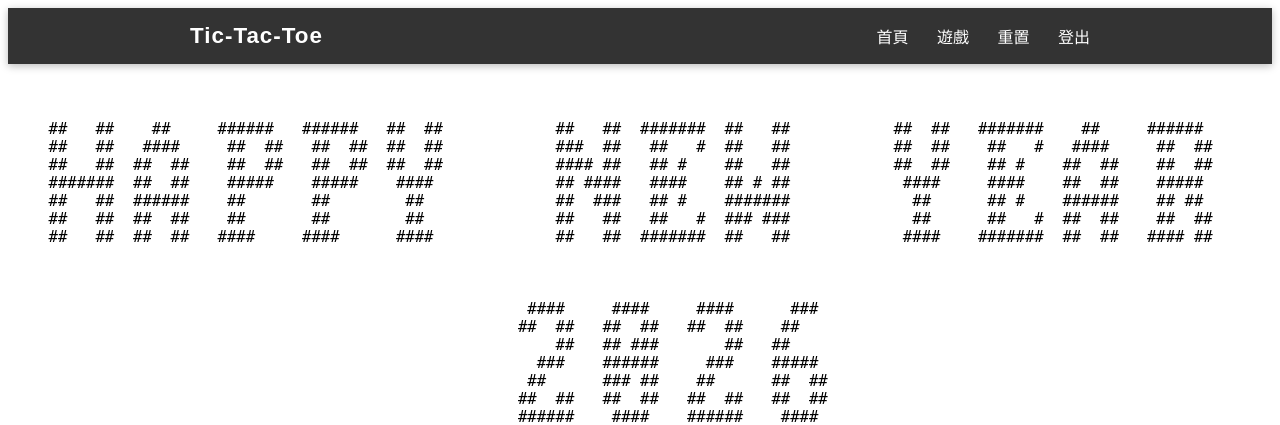
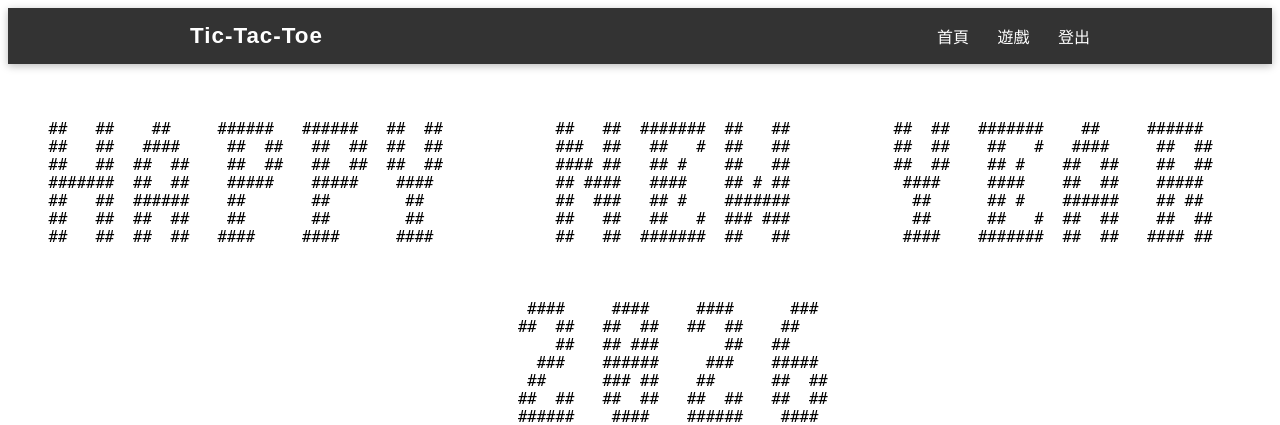
Before and after one commit to jamieyu0914/tic-tac-toe, a Flask app: page / in a window 1280 px wide. Shown: the top 425 px of the page. Run offline with Flask 3, Linux system fonts and the light colour scheme; the visitor is signed in with stand-in values (Sample User, id 1).

Commit message:
fix: #1228 調整 navbar 重置、註冊拿掉

```diff
--- a/app.py
+++ b/app.py
@@ -32,7 +32,7 @@ def login():
             session['icon'] = icon
             return redirect(url_for('home'))
 
-    ICON_POOL = ['😺','🐶','🐼','🚀','🎃','🌟','🐵','🐸','🦊','🐢','🐱','🐯','🦁','🐷','🦄']
+    ICON_POOL = ['😺','🐶','🐼','🚀','🎃','🐧','🐵','🐸','🦊','🐢','🐟','🐯','🦁','🐷','🦄']
 
     icons = random.sample(ICON_POOL, 5)
     session['login_icons'] = icons
--- a/templates/navbar.html
+++ b/templates/navbar.html
@@ -4,9 +4,8 @@
     <div class="navbar-links">
       <a href="/">首頁</a>
       <a href="/game">遊戲</a>
-            <a href="/reset">重置</a>
       {% if request.endpoint == 'login' %}
-                <a href="/register">註冊</a>
+      <a href="/login">登入</a>
       {% else %}
       <a href="/logout">登出</a>
       {% endif %}
```
Lines whose indentation alone changed are shown as unchanged.
